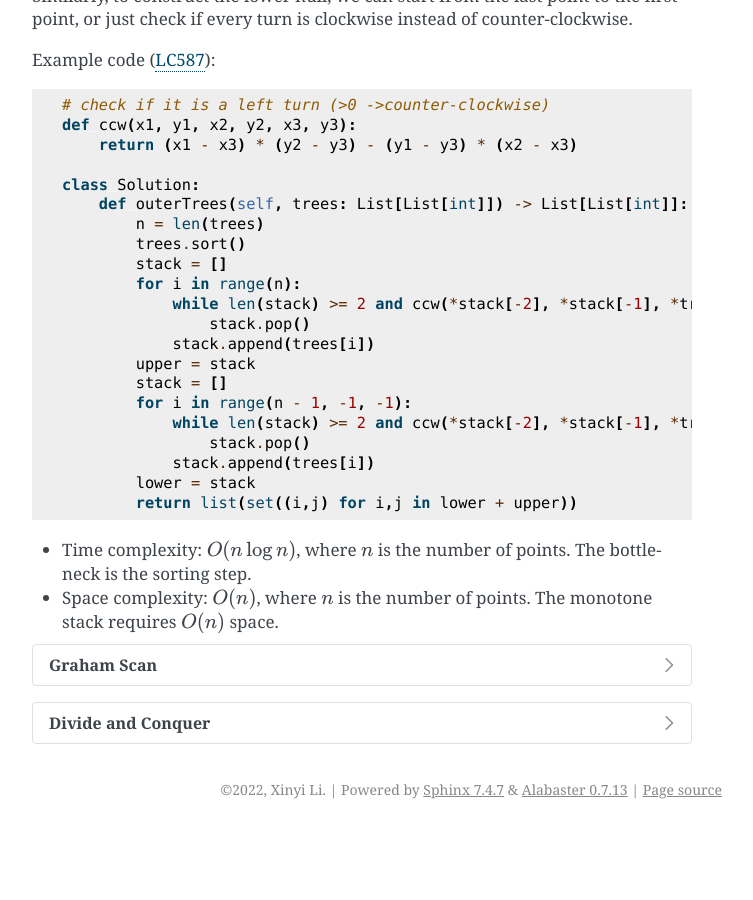
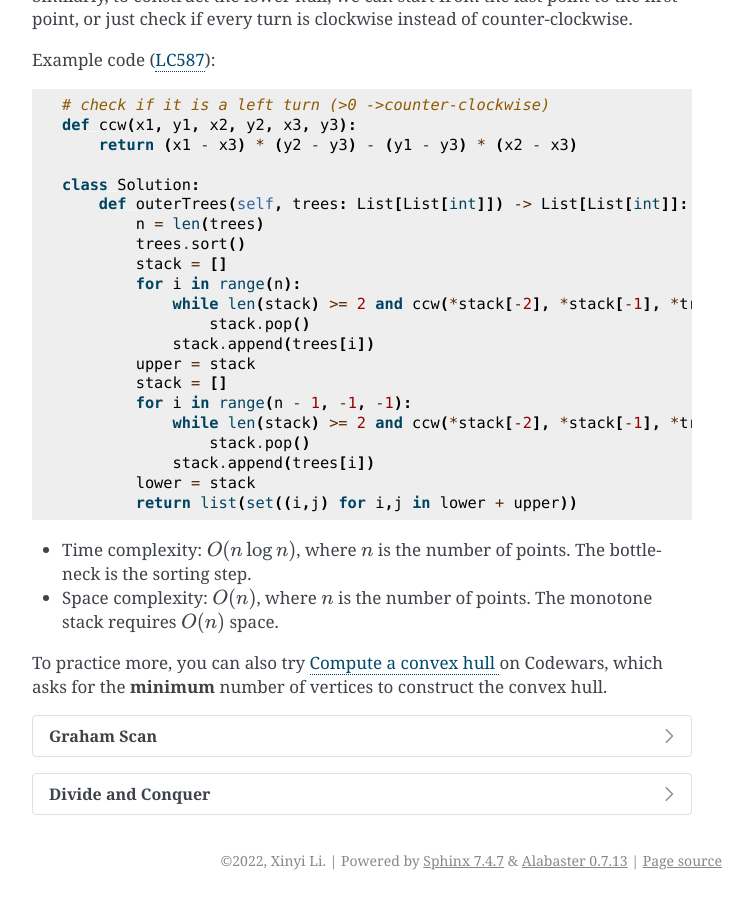
Before and after one commit to li-xin-yi/lctemplates, a Sphinx documentation site: the page built from docs/source/computational-geometry.md, in a window 1280 px wide and 900 px high, scrolled down 1499 px. Shown: the whole window, without its empty margins (388-1141 px from the left). Built offline with Sphinx 7.4.7, drawn with Linux system fonts in a browser that asks for light colours; cross-references to code outside the pages are shown as plain code; before the commit the page ends 2328 px from its top, so only the background shows below that.

Commit message:
Update computational-geometry.md

```diff
--- a/docs/source/computational-geometry.md
+++ b/docs/source/computational-geometry.md
@@ -68,6 +68,9 @@ class Solution:
 - Time complexity: $O(n \log n)$, where $n$ is the number of points. The bottleneck is the sorting step.
 - Space complexity: $O(n)$, where $n$ is the number of points. The monotone stack requires $O(n)$ space.
 
+To practice more, you can also try [Compute a convex hull
+](https://www.codewars.com/kata/5657d8bdafec0a27c800000f) on Codewars, which asks for the **minimum** number of vertices to construct the convex hull.
+
 :::{dropdown} Graham Scan
 
 Andrew's monotone chain is a special case of [Graham scan](https://en.wikipedia.org/wiki/Graham_scan), which is a more general algorithm to find the convex hull of a set of points in the plane. It first finds the point $P_0$ with the smallest $y$-coordinate (and the smallest $x$-coordinate if there are multiple points with the smallest $y$-coordinate), and then sort the points by the angle they and the first point make with the $x$-axis, that is, the angle $vec{P_0P_i}$ makes with the $x$-axis direction. Then, apply the similar method, use a monotone stack to store the convex hull so far, and check if the top two points and the current point make a counter-clockwise turn.
```
